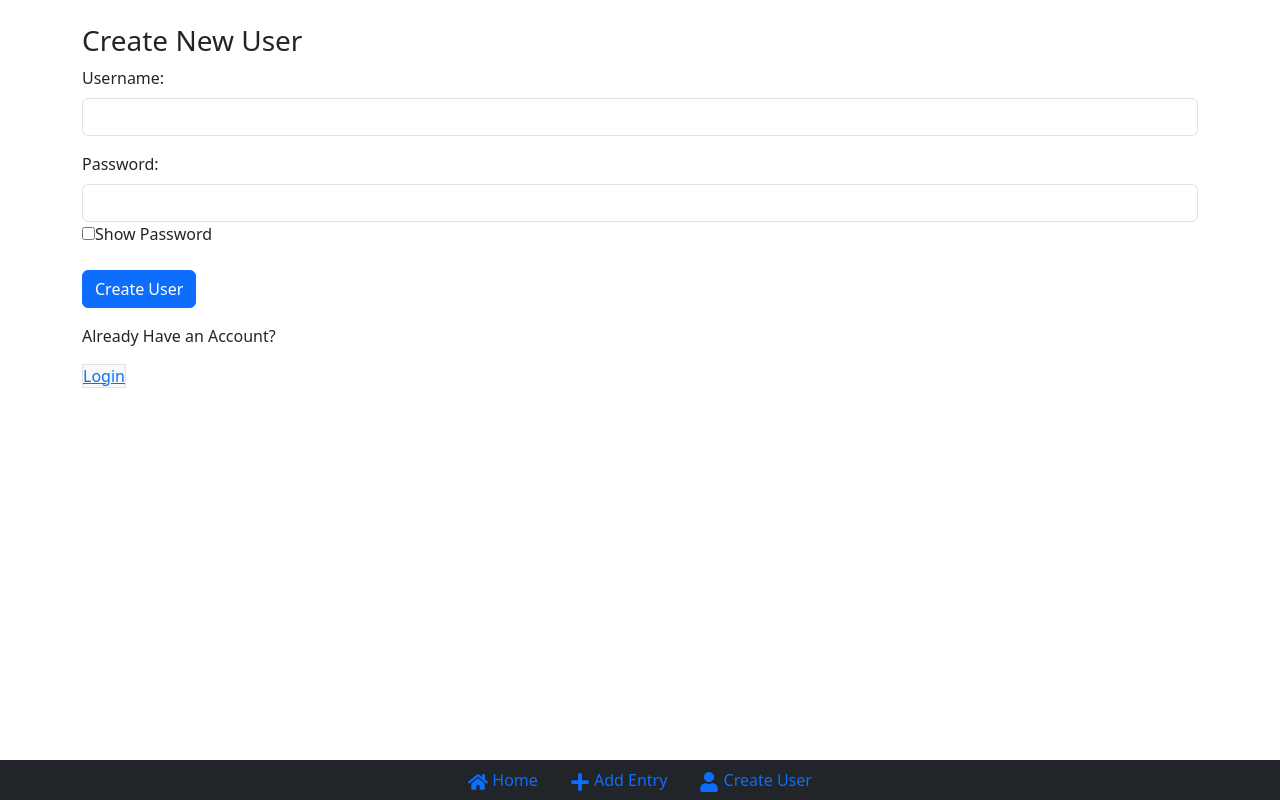
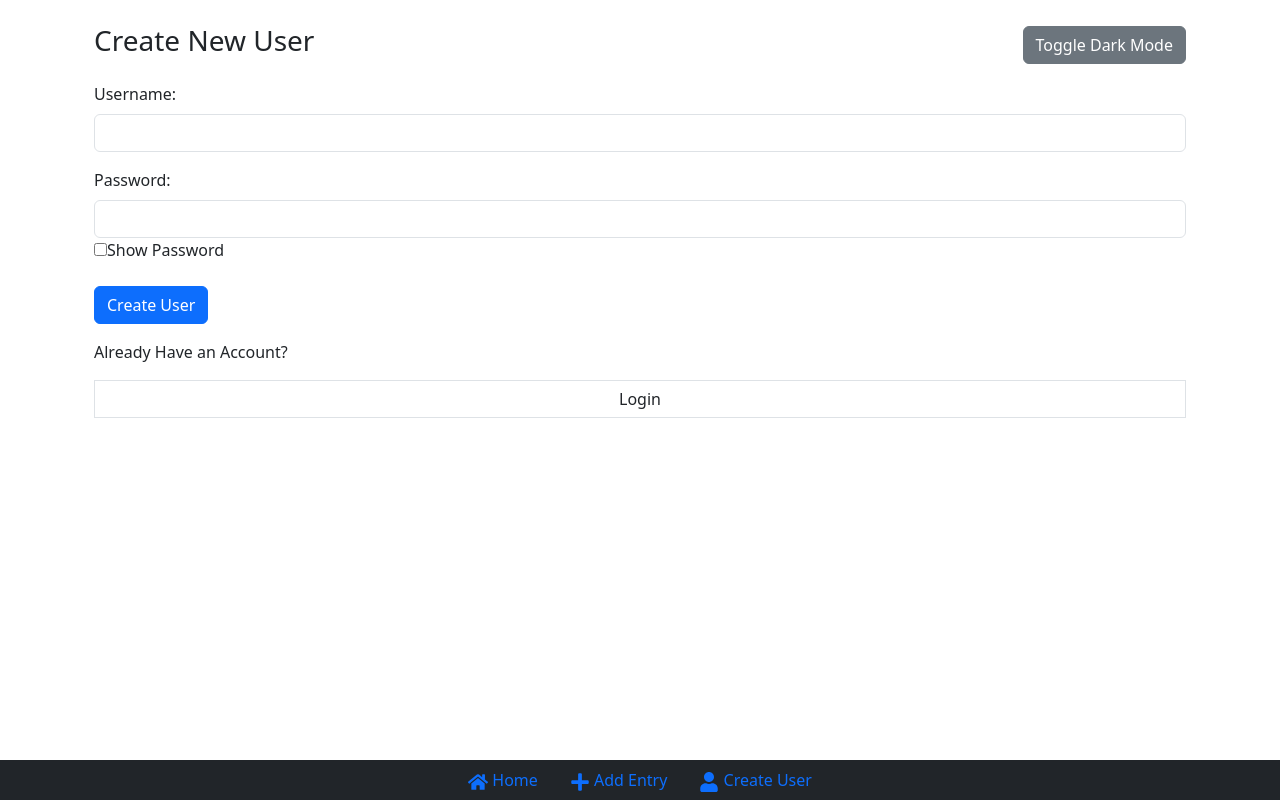
Before and after one commit to ruizbrian/Expense-Tracker, a React (Create React App) app in the folder frontend/: page /user in a window 1280 px wide. Built offline with nearby package versions, Linux system fonts and the light colour scheme; the HTML template or start-up script is replaced by a standard one.

Commit message:
toggle dark mode is on all the pages now

```diff
--- a/frontend/src/components/create-expense.component.js
+++ b/frontend/src/components/create-expense.component.js
@@ -13,6 +13,8 @@ export default class CreateExpense extends Component {
         this.onChangeType = this.onChangeType.bind(this);
         this.onChangeDate = this.onChangeDate.bind(this);
         this.onSubmit = this.onSubmit.bind(this);
+        this.onBlurAmount = this.onBlurAmount.bind(this);
+        this.toggleDarkMode = this.toggleDarkMode.bind(this);
 
         this.state = {
             username: "",
@@ -21,6 +23,7 @@ export default class CreateExpense extends Component {
             type: "expense", // Default to expense
             date: new Date(),
             users: [],
+            darkMode: false, // Dark mode state
         };
     }
 
@@ -115,10 +118,30 @@ export default class CreateExpense extends Component {
         window.location = "/";
     }
 
+    toggleDarkMode() {
+        this.setState((prevState) => ({
+            darkMode: !prevState.darkMode,
+        }));
+    }
+
     render() {
         return (
-            <div>
-                <h3>Create New Entry</h3>
+            <div
+                className={`container-fluid ${
+                    this.state.darkMode ? "bg-dark text-light" : ""
+                }`}
+            >
+                <div className="d-flex justify-content-between align-items-center mb-3">
+                    <h3>Create New Entry</h3>
+                    <button
+                        className={`btn ${
+                            this.state.darkMode ? "btn-light" : "btn-secondary"
+                        }`}
+                        onClick={this.toggleDarkMode}
+                    >
+                        Toggle Dark Mode
+                    </button>
+                </div>
                 <form onSubmit={this.onSubmit}>
                     <div className="form-group">
                         <label>Username: </label>
--- a/frontend/src/components/create-user.component.js
+++ b/frontend/src/components/create-user.component.js
@@ -9,9 +9,9 @@ export default class CreateUser extends Component {
         this.onChangeUsername = this.onChangeUsername.bind(this);
         this.onChangePassword = this.onChangePassword.bind(this);
         this.onSubmit = this.onSubmit.bind(this);
-        this.onSubmit = this.onSubmit.bind(this);
         this.togglePasswordVisibility =
             this.togglePasswordVisibility.bind(this);
+        this.toggleDarkMode = this.toggleDarkMode.bind(this);
 
         this.state = {
             username: "",
@@ -19,6 +19,7 @@ export default class CreateUser extends Component {
             showPassword: false,
             error: "",
             successMessage: "",
+            darkMode: false, // Dark mode state
         };
     }
 
@@ -80,16 +81,37 @@ export default class CreateUser extends Component {
                 this.setState({ username: "", password: "" });
             });
     }
+
     togglePasswordVisibility() {
         this.setState((prevState) => ({
             showPassword: !prevState.showPassword,
         }));
     }
 
+    toggleDarkMode() {
+        this.setState((prevState) => ({
+            darkMode: !prevState.darkMode,
+        }));
+    }
+
     render() {
         return (
-            <div>
-                <h3>Create New User</h3>
+            <div
+                className={`container-fluid ${
+                    this.state.darkMode ? "bg-dark text-light" : ""
+                }`}
+            >
+                <div className="d-flex justify-content-between align-items-center mb-3">
+                    <h3>Create New User</h3>
+                    <button
+                        className={`btn ${
+                            this.state.darkMode ? "btn-light" : "btn-secondary"
+                        }`}
+                        onClick={this.toggleDarkMode}
+                    >
+                        Toggle Dark Mode
+                    </button>
+                </div>
                 {this.state.error && (
                     <p style={{ color: "red" }}>{this.state.error}</p>
                 )}
@@ -139,7 +161,9 @@ export default class CreateUser extends Component {
                 <p>Already Have an Account?</p>
                 <Link
                     to="/login"
-                    className="btn-btn-default border w-100 bg-light rounded-0 text-none"
+                    className={`btn btn-default border w-100 ${
+                        this.state.darkMode ? "bg-light" : ""
+                    } rounded-0 text-none`}
                 >
                     Login
                 </Link>
```
